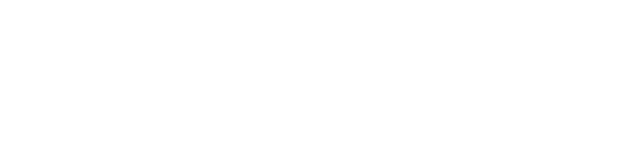
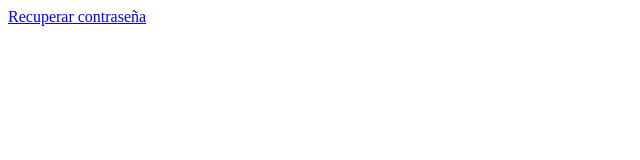
Before and after one commit to Aguirre718/Git-Sophos, a plain HTML site: page index.html in a window 1280 px wide. Shown: the whole page, without its empty margins (0-640 px from the left). Drawn offline with Linux system fonts and the light colour scheme.

Commit message:
Recuperar contraseña

```diff
--- a/index.html
+++ b/index.html
@@ -4,5 +4,6 @@
     </head>
     <body>
         <a href="app.html"></a>
+        <a href="rec.html">Recuperar contraseña</a>
     </body>
 </html>
```
